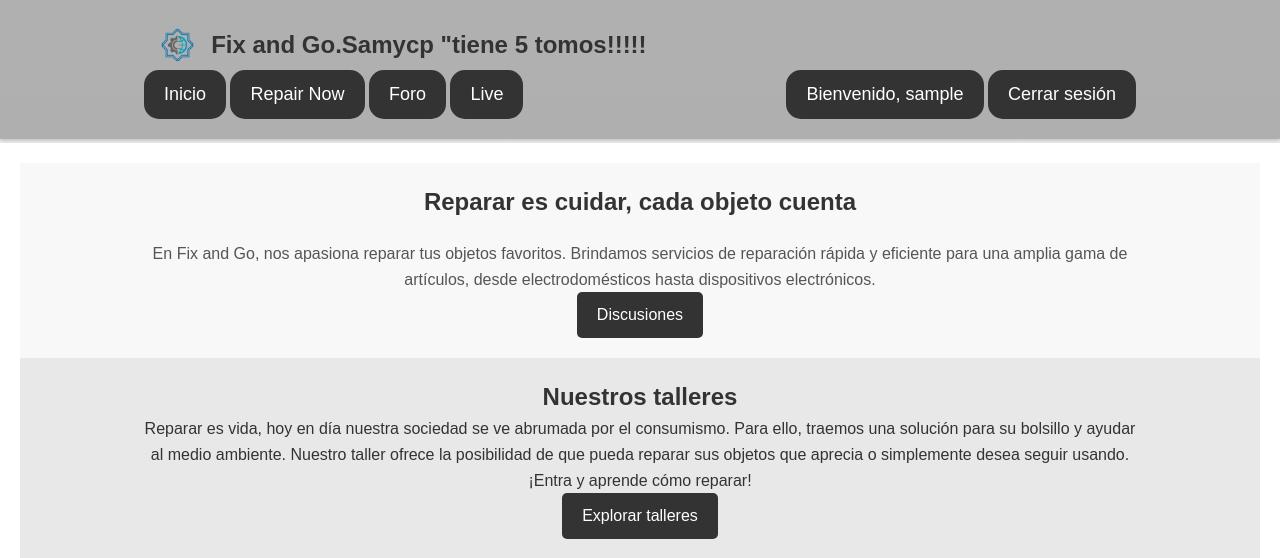
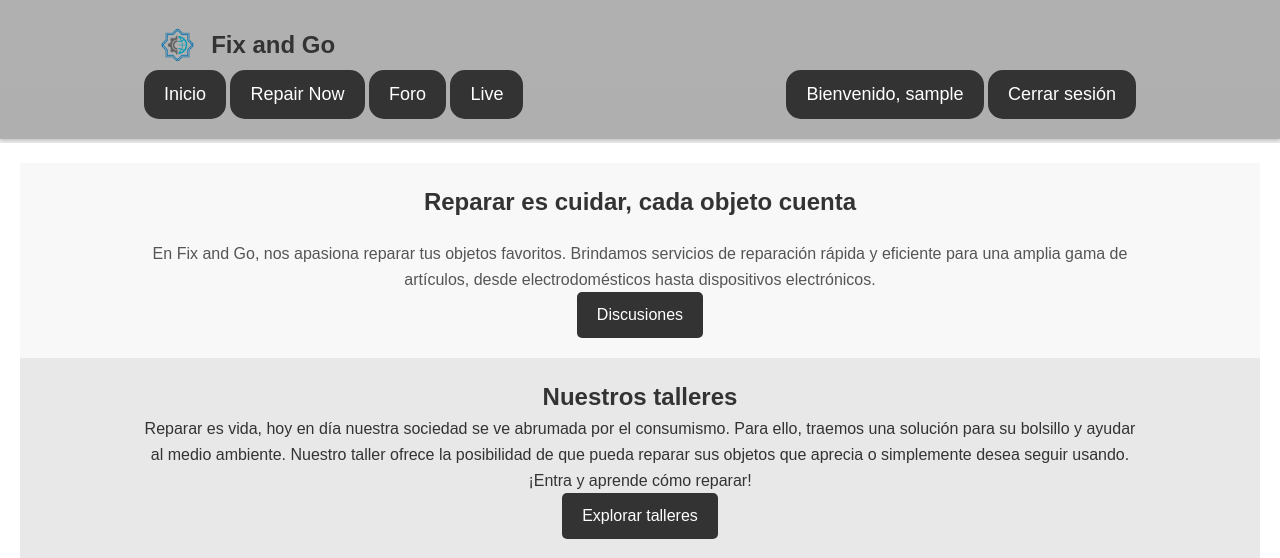
Before and after one commit to simonzk27/FixandGo, a PHP site: page / in a window 1280 px wide. Shown: the top 558 px of the page. Run offline with PHP 8.4, Linux system fonts and the light colour scheme; the visitor is signed in with stand-in values (Sample User, id 1).

Commit message:
commit final

```diff
--- a/index.php
+++ b/index.php
@@ -14,7 +14,7 @@ session_start();
     <div class="container">
         <div class="top-section">
             <img src="img/fixandgo.png" alt="Logo" class="logo">
-            <h1>Fix and Go.Samycp "tiene 5 tomos!!!!!</h1>
+            <h1>Fix and Go</h1>
         </div>
         <nav>
             <ul class="left-side">
```
